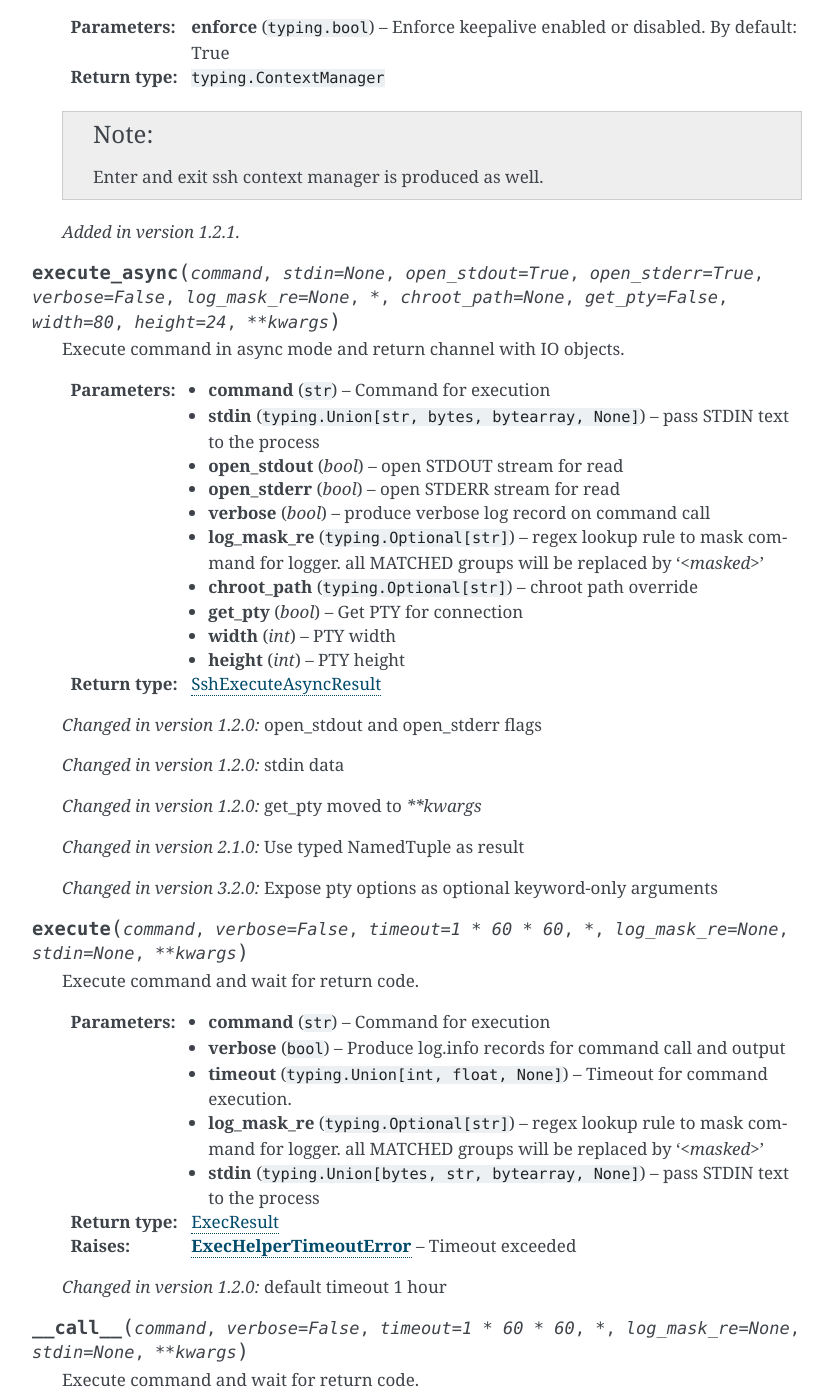
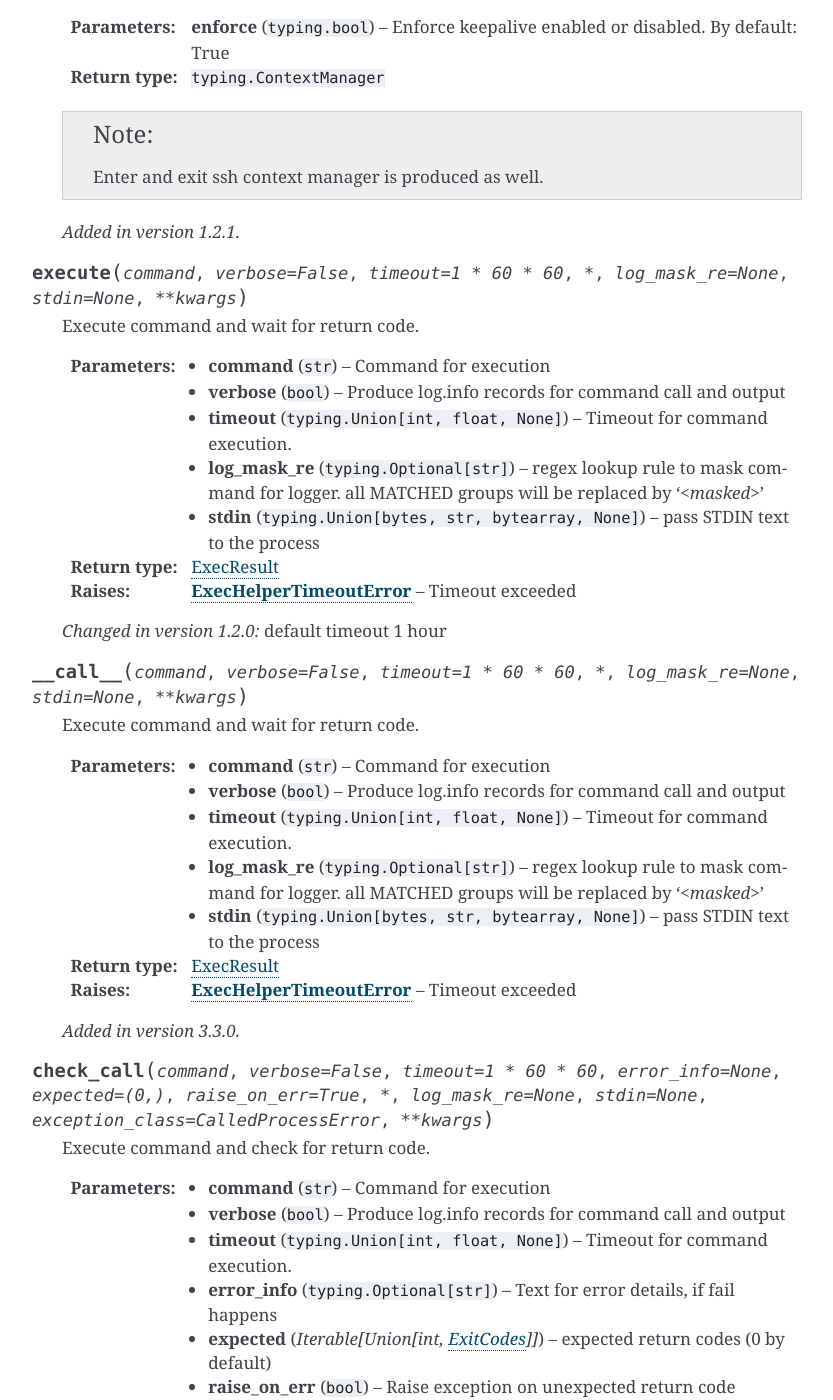
Before and after one commit to python-useful-helpers/exec-helpers, a Sphinx documentation site: the page built from doc/source/SSHClient.rst, in a window 1280 px wide and 1400 px high, scrolled down 2268 px. Shown: the whole window, without its empty margins (248-1081 px from the left). Built offline with Sphinx 7.4.7, drawn with Linux system fonts in a browser that asks for light colours; some of the changed text lies outside the part shown.

Commit message:
Remove execute_async from documentation
* next major release `execute_async` will be protected
* Make a note about `sudo` and `chroot` flags interaction in ssh client

Signed-off-by: Aleksei Stepanov <penguinolog@gmail.com>

```diff
--- a/README.rst
+++ b/README.rst
@@ -293,6 +293,9 @@ For execute through SSH host can be used `execute_through_host` method:
 Where hostname is a target hostname, auth is an alternate credentials for target host.
 
 SSH client implements fast sudo support via context manager:
+
+.. note:: In case of combination sudo + chroot, chroot will be applied first. For alternative order write command with chroot manually.
+
 Commands will be run with sudo enforced independently from client settings for normal usage:
 
 .. code-block:: python
--- a/doc/source/SSHClient.rst
+++ b/doc/source/SSHClient.rst
@@ -128,38 +128,6 @@ API: SSHClient and SSHAuth.
 
         .. Note:: Enter and exit ssh context manager is produced as well.
         .. versionadded:: 1.2.1
-
-    .. py:method:: execute_async(command, stdin=None, open_stdout=True, open_stderr=True, verbose=False, log_mask_re=None, *, chroot_path=None, get_pty=False, width=80, height=24, **kwargs)
-
-        Execute command in async mode and return channel with IO objects.
-
-        :param command: Command for execution
-        :type command: ``str``
-        :param stdin: pass STDIN text to the process
-        :type stdin: ``typing.Union[str, bytes, bytearray, None]``
-        :param open_stdout: open STDOUT stream for read
-        :type open_stdout: bool
-        :param open_stderr: open STDERR stream for read
-        :type open_stderr: bool
-        :param verbose: produce verbose log record on command call
-        :type verbose: bool
-        :param log_mask_re: regex lookup rule to mask command for logger. all MATCHED groups will be replaced by '<*masked*>'
-        :type log_mask_re: ``typing.Optional[str]``
-        :param chroot_path: chroot path override
-        :type chroot_path: ``typing.Optional[str]``
-        :param get_pty: Get PTY for connection
-        :type get_pty: bool
-        :param width: PTY width
-        :type width: int
-        :param height: PTY height
-        :type height: int
-        :rtype: SshExecuteAsyncResult
-
-        .. versionchanged:: 1.2.0 open_stdout and open_stderr flags
-        .. versionchanged:: 1.2.0 stdin data
-        .. versionchanged:: 1.2.0 get_pty moved to `**kwargs`
-        .. versionchanged:: 2.1.0 Use typed NamedTuple as result
-        .. versionchanged:: 3.2.0 Expose pty options as optional keyword-only arguments
 
     .. py:method:: execute(command, verbose=False, timeout=1*60*60, *, log_mask_re=None, stdin=None, **kwargs)
 
```
Also changed, not shown: doc/source/Subprocess.rst (+0 -30 lines).
